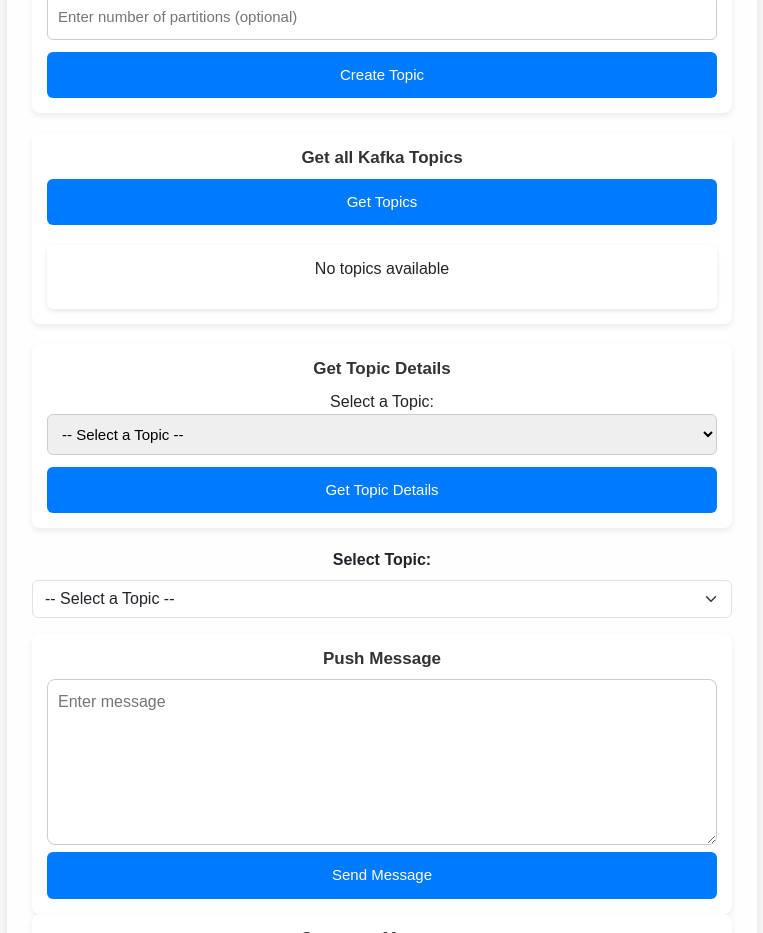
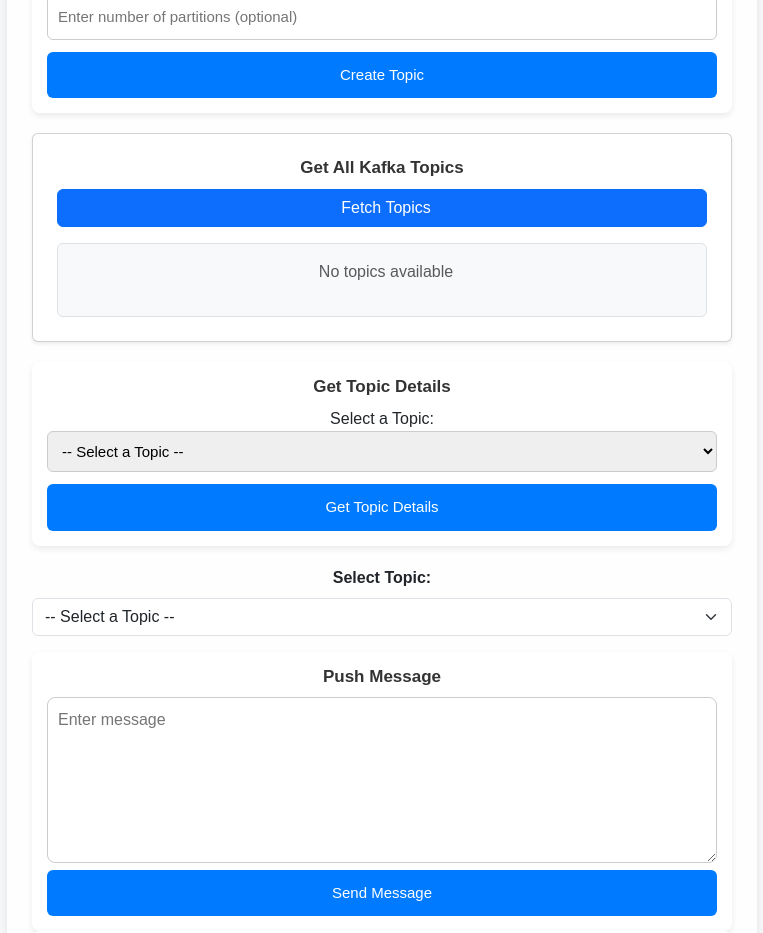
Before and after one commit to siddhantpatni0407/react-kafka-manager-ui, a React (Create React App) app: page / in a window 1280 px wide. Shown: the part 880-1813 px from the top of the page, without its empty margins (258-1021 px from the left). Built offline with nearby package versions, Linux system fonts and the light colour scheme.

Commit message:
Get all topic details enhancements
Get all topic details enhancements

```diff
--- a/src/components/KafkaControls.js
+++ b/src/components/KafkaControls.js
@@ -344,28 +344,49 @@
       </div>
 
       {/* Get All Topics Section */}
-      <div style={styles.section}>
-        <h2 style={styles.sectionHeader}>Get all Kafka Topics</h2>
+      <div className="card shadow-sm p-4">
+        <h2 style={styles.sectionHeader}>Get All Kafka Topics</h2>
+
+        {/* Fetch Topics Button */}
         <button
-          style={styles.button}
-          onClick={getTopics} // Use handleAction
+          className="btn btn-primary w-100 mb-3"
+          onClick={getTopics}
           disabled={isLoading}
         >
-          {isLoading ? "Loading..." : "Get Topics"}
+          {isLoading ? (
+            <span>
+              <i className="spinner-border spinner-border-sm me-2"></i>{" "}
+              Loading...
+            </span>
+          ) : (
+            <span>
+              <i className="bi bi-search me-2"></i> Fetch Topics
+            </span>
+          )}
         </button>
 
-        {/* Display the list of topics */}
-        <div style={styles.topicsContainer}>
+        {/* Topics List */}
+        <div
+          className="border rounded p-3 bg-light overflow-auto"
+          style={{ maxHeight: "250px" }}
+        >
           {topics.length > 0 ? (
-            <ul style={styles.topicList}>
+            <ul className="list-group">
               {topics.map((topic, index) => (
-                <li key={index}>
-                  {index + 1}. {topic}
+                <li
+                  key={index}
+                  className="list-group-item d-flex align-items-center"
+                >
+                  <span className="badge bg-primary me-2">{index + 1}</span>{" "}
+                  {topic}
                 </li>
               ))}
             </ul>
           ) : (
-            <p>No topics available</p>
+            <p className="text-muted text-center">
+              <i className="bi bi-exclamation-circle-fill me-2"></i> No topics
+              available
+            </p>
           )}
         </div>
       </div>
```
